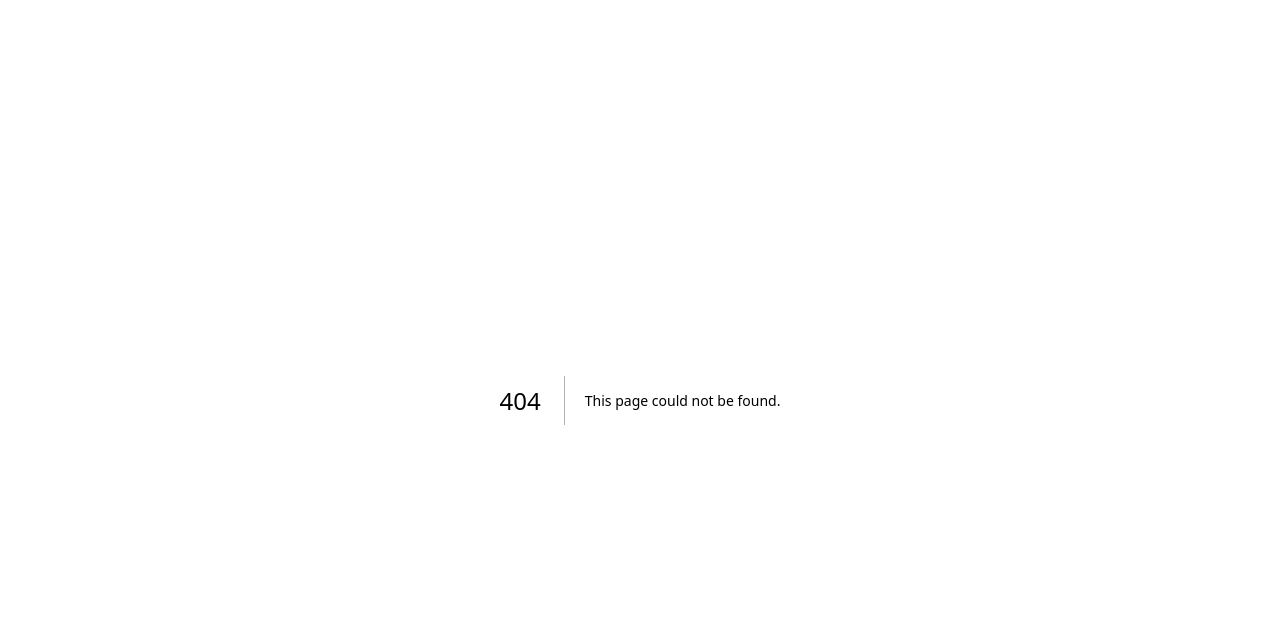
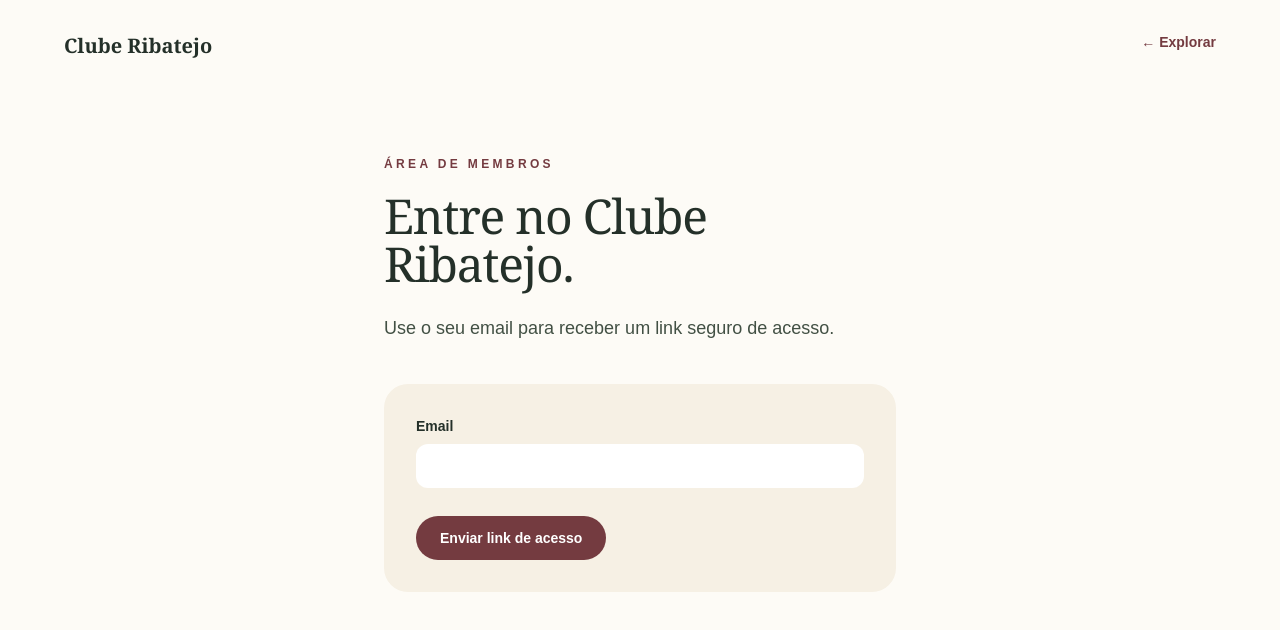
Before and after one commit to Maxwellsan91/ClubeDaqui, a Next.js app in the folder apps/web/: page /entrar in a window 1280 px wide. Before the commit this address had no page. Shown: the top 630 px of the page. Built offline with nearby package versions, Linux system fonts and the light colour scheme; no server answers.

Commit message:
feat: add member magic link authentication

```diff
--- /dev/null
+++ b/apps/web/src/app/entrar/page.tsx
@@ -0,0 +1,76 @@
+"use client";
+
+import Link from "next/link";
+import { FormEvent, useState } from "react";
+import { createClient } from "@/lib/supabase/client";
+
+export default function SignInPage() {
+  const [email, setEmail] = useState("");
+  const [sent, setSent] = useState(false);
+  const [error, setError] = useState("");
+  async function submit(event: FormEvent) {
+    event.preventDefault();
+    setError("");
+    const { error: authError } = await createClient().auth.signInWithOtp({
+      email,
+      options: { emailRedirectTo: window.location.origin },
+    });
+    if (authError)
+      setError("Não foi possível enviar o acesso. Tente novamente.");
+    else setSent(true);
+  }
+  return (
+    <main className="min-h-screen px-6 py-8 sm:px-10 lg:px-16">
+      <header className="mx-auto flex max-w-7xl justify-between">
+        <Link
+          href="/"
+          className="font-display text-xl font-semibold text-olive-900"
+        >
+          Clube Ribatejo
+        </Link>
+        <Link href="/explorar" className="text-wine-700 text-sm font-semibold">
+          ← Explorar
+        </Link>
+      </header>
+      <section className="mx-auto max-w-lg py-24">
+        <p className="text-wine-700 text-xs font-semibold tracking-[0.28em] uppercase">
+          Área de membros
+        </p>
+        <h1 className="font-display mt-5 text-5xl tracking-tight text-olive-900">
+          Entre no Clube Ribatejo.
+        </h1>
+        <p className="mt-6 text-lg leading-8 text-olive-700">
+          Use o seu email para receber um link seguro de acesso.
+        </p>
+        {sent ? (
+          <div className="text-cream-50 mt-10 rounded-3xl bg-olive-900 p-8">
+            <h2 className="font-display text-2xl">Verifique o seu email.</h2>
+            <p className="text-cream-100/70 mt-3 text-sm">
+              Enviámos um link de acesso para {email}.
+            </p>
+          </div>
+        ) : (
+          <form
+            onSubmit={submit}
+            className="bg-cream-100 mt-10 rounded-3xl p-8"
+          >
+            <label className="block text-sm font-semibold text-olive-900">
+              Email
+              <input
+                type="email"
+                value={email}
+                onChange={(event) => setEmail(event.target.value)}
+                className="mt-2 w-full rounded-xl bg-white px-4 py-3 outline-none"
+                required
+              />
+            </label>
+            {error && <p className="text-wine-700 mt-4 text-sm">{error}</p>}
+            <button className="bg-wine-700 mt-7 rounded-full px-6 py-3 text-sm font-semibold text-white">
+              Enviar link de acesso
+            </button>
+          </form>
+        )}
+      </section>
+    </main>
+  );
+}
--- a/apps/web/src/app/explorar/[slug]/page.tsx
+++ b/apps/web/src/app/explorar/[slug]/page.tsx
@@ -167,9 +167,12 @@ export default async function BusinessPage({
             O Clube Ribatejo está a criar uma experiência local de benefícios,
             pensada para membros e parceiros da nossa região.
           </p>
-          <button className="bg-gold-500 mt-7 rounded-full px-5 py-3 text-sm font-semibold text-olive-900">
-            Quero saber mais
-          </button>
+          <Link
+            href="/entrar"
+            className="bg-gold-500 mt-7 inline-block rounded-full px-5 py-3 text-sm font-semibold text-olive-900"
+          >
+            Entrar para resgatar
+          </Link>
         </div>
       </section>
     </main>
```
